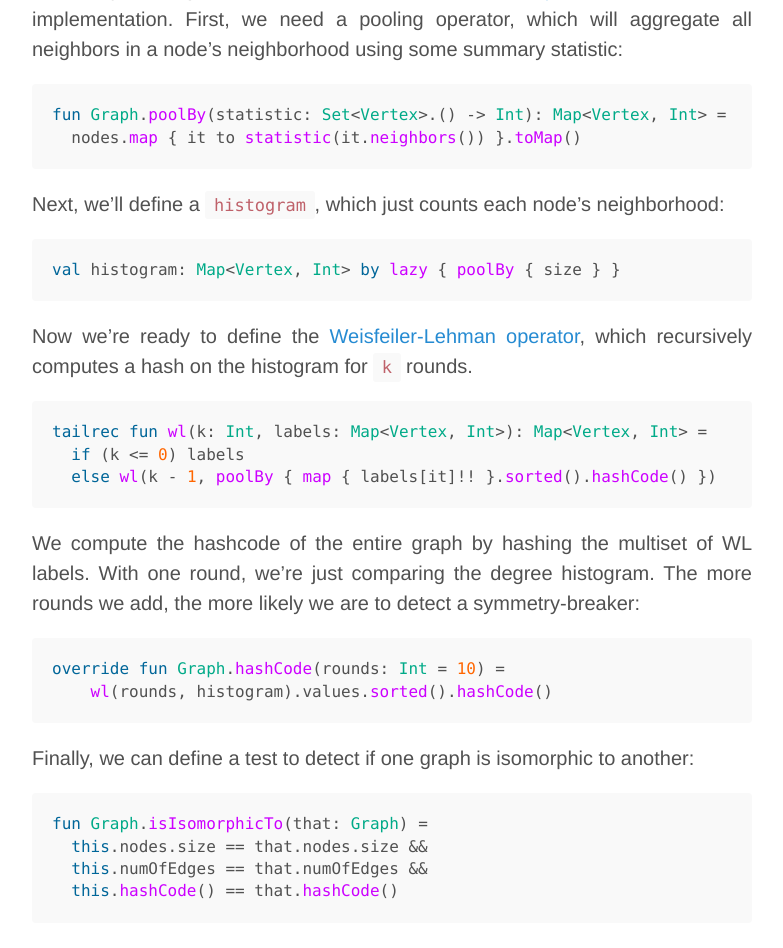
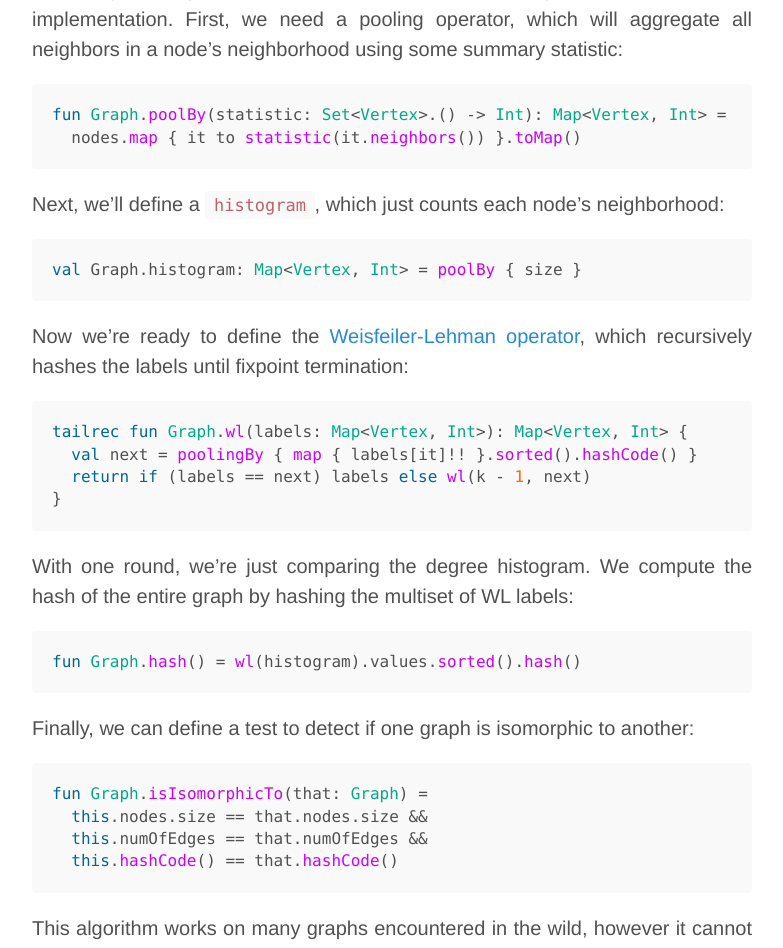
Before and after one commit to breandan/breandan.github.io, a Jekyll site: the page built from _posts/2020-06-30-graph-computation.md, in a window 1280 px wide and 1400 px high, scrolled down 19229 px. Shown: the top 948 px of the window, without its empty margins (248-1031 px from the left). Built offline with Jekyll 4.4.1, drawn with Linux system fonts in a browser that asks for light colours; nearby versions of some CDN libraries; some web fonts are replaced; formulas are drawn with MathJax 3; comment, search, counter and statistics services are not loaded; some of the changed text lies outside the part shown.

Commit message:
address jix's critique
https://news.ycombinator.com/item?id=23892073

````diff
--- a/_posts/2020-06-30-graph-computation.md
+++ b/_posts/2020-06-30-graph-computation.md
@@ -436,22 +436,22 @@ fun Graph.poolBy(statistic: Set<Vertex>.() -> Int): Map<Vertex, Int> =
 Next, we'll define a `histogram`, which just counts each node's neighborhood:
 
 ```kotlin
-val histogram: Map<Vertex, Int> by lazy { poolBy { size } }
+val Graph.histogram: Map<Vertex, Int> = poolBy { size }
 ```
 
-Now we're ready to define the [Weisfeiler-Lehman operator](http://www.jmlr.org/papers/volume12/shervashidze11a/shervashidze11a.pdf#page=6), which recursively computes a hash on the histogram for `k` rounds.
+Now we're ready to define the [Weisfeiler-Lehman operator](http://www.jmlr.org/papers/volume12/shervashidze11a/shervashidze11a.pdf#page=6), which recursively hashes the labels until fixpoint termination:
 
 ```kotlin
-tailrec fun wl(k: Int, labels: Map<Vertex, Int>): Map<Vertex, Int> =
-  if (k <= 0) labels
-  else wl(k - 1, poolBy { map { labels[it]!! }.sorted().hashCode() })
+tailrec fun Graph.wl(labels: Map<Vertex, Int>): Map<Vertex, Int> {
+  val next = poolingBy { map { labels[it]!! }.sorted().hashCode() }
+  return if (labels == next) labels else wl(k - 1, next)
+}
 ```
 
-We compute the hashcode of the entire graph by hashing the multiset of WL labels. With one round, we're just comparing the degree histogram. The more rounds we add, the more likely we are to detect a symmetry-breaker:
+With one round, we're just comparing the degree histogram. We compute the hash of the entire graph by hashing the multiset of WL labels:
 
 ```kotlin
-override fun Graph.hashCode(rounds: Int = 10) =
-    wl(rounds, histogram).values.sorted().hashCode()
+fun Graph.hash() = wl(histogram).values.sorted().hash()
 ```
 
 Finally, we can define a test to detect if one graph is isomorphic to another:
@@ -463,7 +463,7 @@ fun Graph.isIsomorphicTo(that: Graph) =
   this.hashCode() == that.hashCode()
 ```
 
-This algorithm works on most every graph you will ever encounter in the wild. For a complete implementation of `Graph` and other inductive graph algorithms, such as Barabási's [preferential attachment algorithm](https://en.wikipedia.org/wiki/Preferential_attachment), check out [Kaliningraph](https://github.com/breandan/kaliningraph).
+This algorithm works on many graphs encountered in the wild, however it cannot distinguish two [regular graphs](https://en.wikipedia.org/wiki/Regular_graph) with an identical number of vertices and edges. Nevertheless, it is appealing for its simplicity and exemplifies a simple "message passing" algorithm, which we will revisit [later](#examples). For a complete implementation and other inductive graph algorithms, such as Barabási's [preferential attachment algorithm](https://en.wikipedia.org/wiki/Preferential_attachment), check out [Kaliningraph](https://github.com/breandan/kaliningraph).
 
 <!--TODO: Graph grammars are grammars on graphs.-->
 
````
